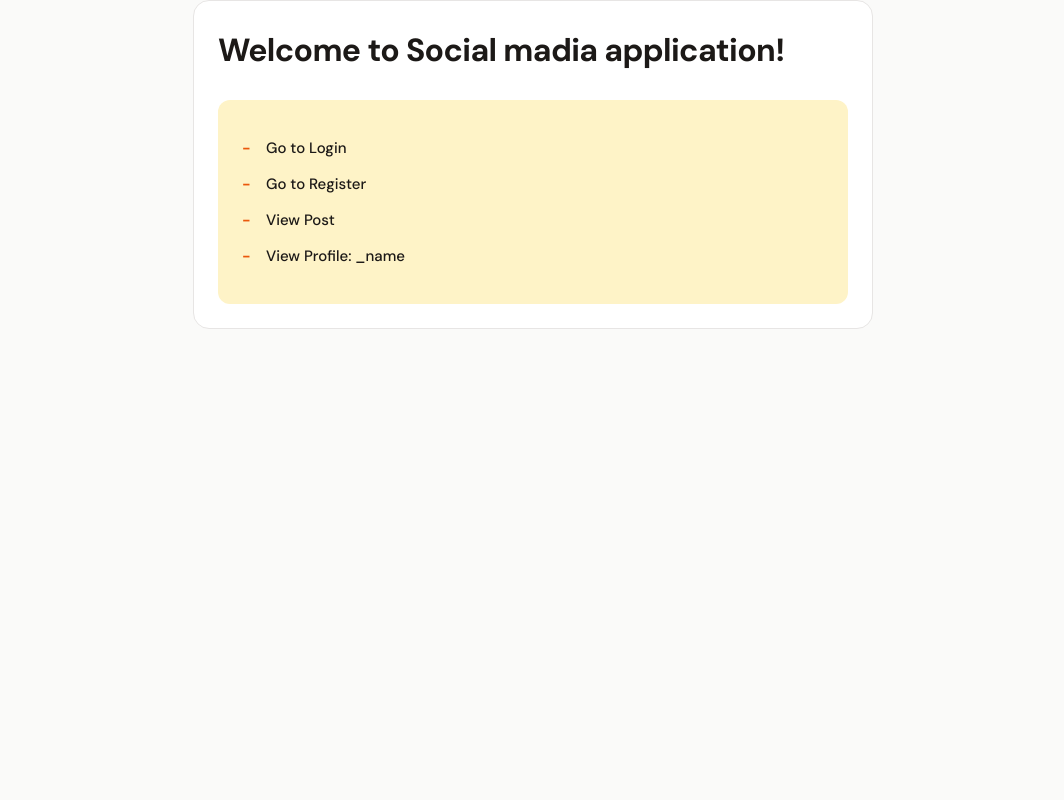
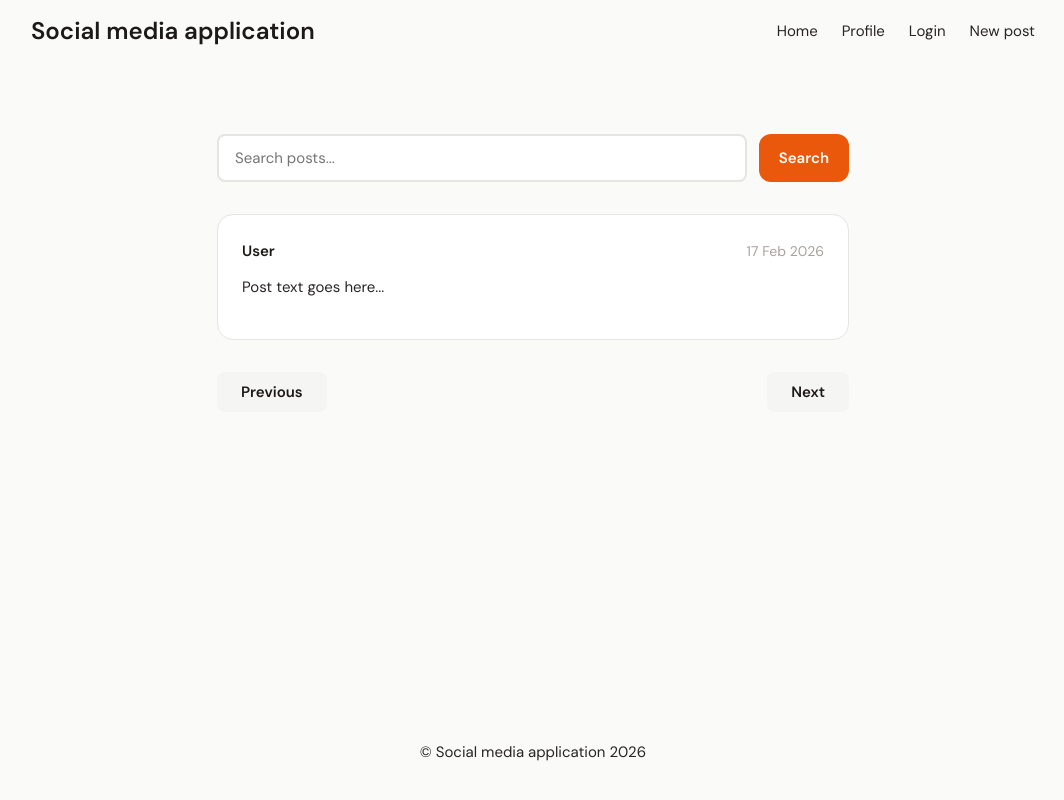
Before and after one commit to M-Kovaleva/marina-kovaleva-js2, a website built with Vite: page index.html in a window 1280 px wide. Shown: the whole page, without its empty margins (107-1171 px from the left). Built offline with nearby package versions, Linux system fonts and the light colour scheme.

Commit message:
Create Feed/Posts page UI #128
- created html stricture(search bar, posts section, pagination, modal window for post)
- added basic styles
- modified index.html - added navigation bar

```diff
--- a/index.html
+++ b/index.html
@@ -4,10 +4,50 @@
     <meta charset="UTF-8" />
     <meta name="viewport" content="width=device-width, initial-scale=1.0" />
     <title>Social media application</title>
-    <link rel="stylesheet" href="/src/css/style.css">
+
+    <!-- Твои стили -->
+    <link rel="stylesheet" href="/src/css/style.css" />
   </head>
+
   <body>
-    <div id="app"></div>
+
+    <!-- NAVBAR -->
+    <nav class="navbar">
+      <div class="navbar-container">
+
+        <a href="/feed" data-link class="navbar-logo">
+          Social media application
+        </a>
+
+        <ul class="navbar-links">
+          <li>
+            <a href="/feed" data-link>Home</a>
+          </li>
+
+          <li>
+            <a href="/profile" data-link>Profile</a>
+          </li>
+
+          <li>
+            <a href="/login" data-link>Login</a>
+          </li>
+
+          <li>
+            <a href="/create" data-link>New post</a>
+          </li>
+        </ul>
+
+      </div>
+    </nav>
+
+    <!-- MAIN APP -->
+    <main id="app" class="app-container"></main>
+
+    <!-- FOOTER -->
+    <footer class="footer">
+      <p>&copy; Social media application 2026</p>
+    </footer>
+
     <script type="module" src="/src/js/main.js"></script>
   </body>
 </html>
--- /dev/null
+++ b/src/css/home.css
@@ -0,0 +1,145 @@
+/* =========================
+   FEED CONTAINER
+========================= */
+
+.feed-container {
+  max-width: 680px;
+  margin: 0 auto;
+  padding: var(--space-xl);
+}
+
+/* =========================
+   SEARCH FORM
+========================= */
+
+.feed-search-form {
+  display: flex;
+  gap: var(--space-md);
+  margin-bottom: var(--space-section);
+}
+
+.feed-search-form .input-field {
+  flex: 1;
+}
+
+.feed-search-form .btn-accent {
+  white-space: nowrap;
+}
+
+/* Mobile */
+@media (max-width: 600px) {
+  .feed-search-form {
+    flex-direction: column;
+  }
+}
+
+/* =========================
+   POSTS
+========================= */
+
+.feed-posts {
+  display: flex;
+  flex-direction: column;
+  gap: var(--space-base);
+}
+
+/* Individual post card */
+.feed-post {
+  background: var(--color-white);
+  border: 1px solid var(--color-border-medium);
+  border-radius: var(--radius-lg);
+  padding: var(--space-xl);
+  transition: box-shadow 0.2s ease;
+}
+
+.feed-post:hover {
+  box-shadow: 0 4px 12px rgba(0, 0, 0, 0.05);
+}
+
+/* Post header */
+.feed-post-header {
+  display: flex;
+  justify-content: space-between;
+  align-items: center;
+  margin-bottom: var(--space-md);
+}
+
+.feed-post-user {
+  font-weight: 600;
+  font-size: var(--font-size-body);
+}
+
+.feed-post-date {
+  font-size: var(--font-size-small);
+  color: var(--color-text-light);
+}
+
+/* Post content */
+.feed-post-content {
+  margin-bottom: var(--space-base);
+  color: var(--color-text-secondary);
+}
+
+/* Post footer */
+.feed-post-footer {
+  display: flex;
+  justify-content: space-between;
+  font-size: var(--font-size-small);
+  color: var(--color-text-light);
+}
+
+/* =========================
+   PAGINATION
+========================= */
+
+.feed-pagination {
+  display: flex;
+  justify-content: space-between;
+  margin-top: var(--space-section);
+}
+
+/* =========================
+   MODAL
+========================= */
+
+.feed-modal {
+  position: fixed;
+  inset: 0;
+  display: flex;
+  align-items: flex-start;
+  justify-content: center;
+  padding-top: var(--space-section);
+  z-index: 50;
+}
+
+.feed-modal.hidden {
+  display: none;
+}
+
+.feed-modal-backdrop {
+  position: absolute;
+  inset: 0;
+  background: rgba(0, 0, 0, 0.3);
+}
+
+.feed-modal-panel {
+  position: relative;
+  background: var(--color-white);
+  border: 1px solid var(--color-border-medium);
+  border-radius: var(--radius-lg);
+  padding: var(--space-page);
+  width: 100%;
+  max-width: 680px;
+  max-height: 80vh;
+  overflow-y: auto;
+}
+
+.feed-modal-header {
+  display: flex;
+  justify-content: space-between;
+  margin-bottom: var(--space-lg);
+}
+
+.feed-modal-content {
+  color: var(--color-text-secondary);
+}
--- a/src/css/style.css
+++ b/src/css/style.css
@@ -1,5 +1,6 @@
 @import url('https://fonts.googleapis.com/css2?family=DM+Sans:wght@400;500;600;700&display=swap');
 @import './auth.css';
+@import './home.css';
 /*Variables*/
 :root {
   /* Colors */
@@ -301,3 +302,81 @@ a:hover {
     padding: var(--space-base);
   }*/
 }
+
+
+
+
+
+
+
+/* =========================
+   LAYOUT
+========================= */
+
+body {
+  min-height: 100vh;
+  display: flex;
+  flex-direction: column;
+}
+
+/* MAIN */
+
+.app-container {
+  flex: 1;
+  padding: var(--space-page);
+}
+
+/* =========================
+   NAVBAR
+========================= */
+
+.navbar {
+  background: var(--color-surface);
+  border-bottom: 1px solid var(--color-border);
+}
+
+.navbar-container {
+  max-width: 1100px;
+  margin: 0 auto;
+  padding: var(--space-md) var(--space-page);
+  display: flex;
+  justify-content: space-between;
+  align-items: center;
+}
+
+.navbar-logo {
+  font-size: var(--font-size-section-header);
+  font-weight: 600;
+  text-decoration: none;
+  color: var(--color-text-primary);
+}
+
+.navbar-links {
+  list-style: none;
+  display: flex;
+  gap: var(--space-xl);
+  padding: 0;
+  margin: 0;
+}
+
+.navbar-links a {
+  text-decoration: none;
+  color: var(--color-text-secondary);
+  transition: color 0.2s ease;
+}
+
+.navbar-links a:hover {
+  color: var(--color-accent);
+}
+
+/* =========================
+   FOOTER
+========================= */
+
+.footer {
+  background: var(--color-surface);
+  border-top: 1px solid var(--color-border);
+  padding: var(--space-lg);
+  text-align: center;
+  color: var(--color-text-secondary);
+}
--- a/src/js/views/Home.js
+++ b/src/js/views/Home.js
@@ -8,17 +8,69 @@ export default class Home extends AbstractView {
 
   async getHtml() {
     return `
-      <div class="container">
-        <h1>Welcome to Social madia application!</h1>
-        <div class="test-links">
-          <ul>
-            <li><a href="/login" data-link>Go to Login</a></li>
-            <li><a href="/register" data-link>Go to Register</a></li>
-            <li><a href="/post/123" data-link>View Post</a></li>
-            <li><a href="/profile/_name" data-link>View Profile: _name</a></li>
-          </ul>
+  <section class="feed-container">
+
+    <!-- SEARCH -->
+    <form id="search-form" class="feed-search-form">
+      <input
+        type="search"
+        name="search"
+        placeholder="Search posts..."
+        class="input-field"
+      />
+
+      <button type="submit" class="btn-accent">
+        Search
+      </button>
+    </form>
+
+    <!-- POSTS -->
+    <section id="feed" class="feed-section">
+      <div class="feed-post">
+        <div class="feed-post-header">
+          <span class="feed-post-user">User</span>
+          <span class="feed-post-date">17 Feb 2026</span>
+        </div>
+
+        <div class="feed-post-content">
+          Post text goes here...
         </div>
       </div>
-    `;
+
+      <div class="feed-pagination">
+        <button class="btn-secondary" id="prev-page-btn">
+          Previous
+        </button>
+
+        <button class="btn-secondary" id="next-page-btn">
+          Next
+        </button>
+      </div>
+    </section>
+
+  </section>
+
+  <!-- MODAL -->
+  <div id="post-modal" class="feed-modal hidden">
+
+    <div class="feed-modal-backdrop"></div>
+
+    <div class="feed-modal-panel">
+
+      <div class="feed-modal-header">
+        <button id="follow-user-btn" class="feed-primary-btn">
+          Follow user
+        </button>
+
+        <button id="modal-close" class="feed-secondary-btn">
+          Close
+        </button>
+      </div>
+
+      <div id="post-modal-content" class="feed-modal-content"></div>
+
+    </div>
+  </div>
+`;
   }
 }
```
